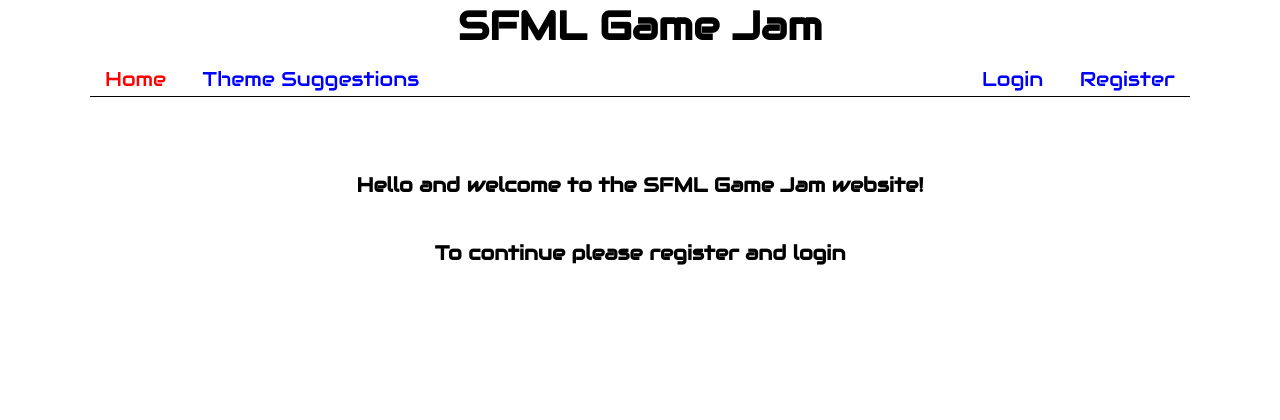
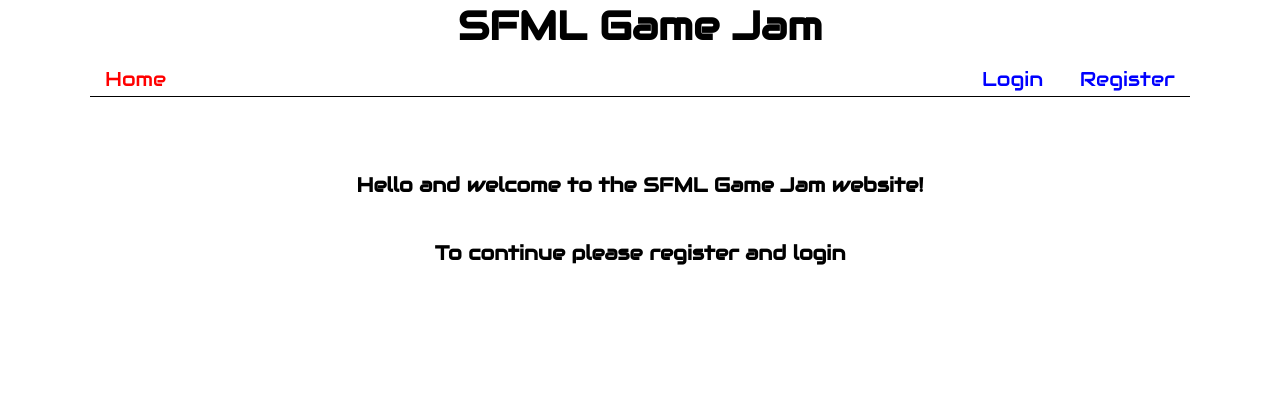
Before and after one commit to zsbzsb/sfmlgamejam-old, a PHP site: page /index.php in a window 1280 px wide. Shown: the top 420 px of the page. Run offline with PHP 8.4, Linux system fonts and the light colour scheme.

Commit message:
Now settings are the defaults :D

```diff
--- a/settings/settings.php
+++ b/settings/settings.php
@@ -6,7 +6,7 @@ $JamRunning = false; // Used with submitting and editing game entries
 $JamCompleted = false; // Used with editing game entries before the next jam
 
 /* Any of the following may be active at any time - note above and make smart choices */
-$ThemeSuggestionsOpen = true;
+$ThemeSuggestionsOpen = false;
 
 $ThemeVotingOpen = false;
 
```
